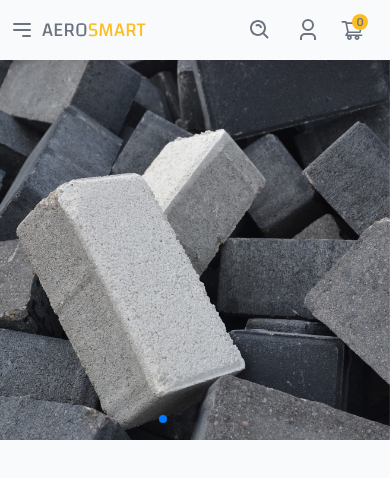
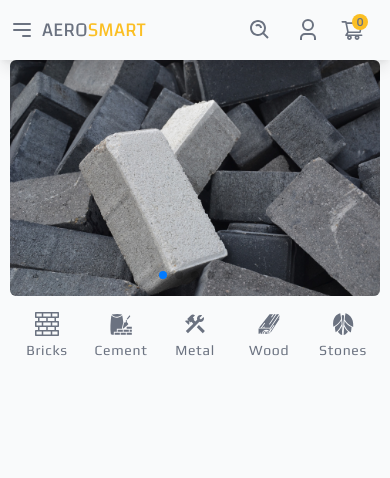
Before and after one commit to ahmadabdulkadir245/Aerosmart-test, a Next.js app: page / in a window 390 px wide. Shown: the top 478 px of the page. Built offline with nearby package versions, Linux system fonts and the light colour scheme; a web font is replaced by a local one.

Commit message:
banner and categories update

```diff
--- a/components/Banner.js
+++ b/components/Banner.js
@@ -33,8 +33,8 @@ function Banner() {
     >
         {banners.map(banner => (
         <SwiperSlide key={banner.id} >
-            <div className='h-[45vh] w-full '>
-        <img src={banner.image} className='w-full h-full object-cover ' />
+            <div className='h-[28vh] w-[95%] m-auto rounded-md'>
+        <img src={banner.image} className='w-full h-full rounded-md object-cover ' />
             </div>
       </SwiperSlide>
         ))}
--- /dev/null
+++ b/components/CategoryIcon.js
@@ -0,0 +1,12 @@
+import React from 'react'
+
+const CategoryIcon = ({Icon, title}) => {
+  return (
+    <div className="w-[20%] text-center">
+    <Icon className="w-6 h-6 lg:hidden m-auto"/>
+    <p className="capitalize py-1">{title}</p>
+    </div>
+  )
+}
+
+export default CategoryIcon
--- /dev/null
+++ b/components/CategoryIcons.js
@@ -0,0 +1,18 @@
+import { BsBricks } from "react-icons/bs"
+import { GiConcreteBag, GiOpeningShell, GiWoodBeam } from "react-icons/gi"
+import { MdConstruction } from "react-icons/md"
+import CategoryIcon from "./CategoryIcon"
+
+const CategoryIcons = () => {
+  return (
+    <div className="py-4 px-[10px] text-gray-500 flex items-center  w-full  text-sm tracking-wider">
+        <CategoryIcon Icon={BsBricks} title={'bricks'}/>
+        <CategoryIcon Icon={GiConcreteBag} title={'cement'}/>
+        <CategoryIcon Icon={MdConstruction} title={'metal'}/>
+        <CategoryIcon Icon={GiWoodBeam} title={'wood'}/>
+        <CategoryIcon Icon={GiOpeningShell} title={'stones'}/>
+    </div>
+  )
+}
+
+export default CategoryIcons
--- /dev/null
+++ b/components/ProductFeed.js
@@ -0,0 +1,25 @@
+import React from 'react'
+import Products from './Products'
+
+const ProductFeed = () => {
+  return (
+    <div
+    className='grid grid-cols-2 grid-flow-row-dense md:grid-cols-3 lg:grid-cols-3
+  xl:grid-cols-4 mx-auto m-2 gap-2 px-2 md:px-4'
+  >
+    {productData.map(({ id, title, price, description, category, image }) => (
+      <Products
+        key={id}
+        id={id}
+        title={title}
+        price={price}
+        description={description}
+        category={category}
+        image={image}
+      />
+    ))}
+  </div>
+  )
+}
+
+export default ProductFeed
--- /dev/null
+++ b/components/Products.js
@@ -0,0 +1,9 @@
+import React from 'react'
+
+const Products = () => {
+  return (
+    <div>Products</div>
+  )
+}
+
+export default Products
--- a/pages/index.js
+++ b/pages/index.js
@@ -1,5 +1,6 @@
 import Head from 'next/head'
 import Banner from '../components/Banner'
+import CategoryIcons from '../components/CategoryIcons'
 import Header from '../components/Header'
 
 export default function Home() {
@@ -20,6 +21,7 @@ export default function Home() {
 
     <main>
      <Banner/>
+     <CategoryIcons/>
      </main>
     </div>
 
```
Also changed, not shown: components/Product.js (added).
